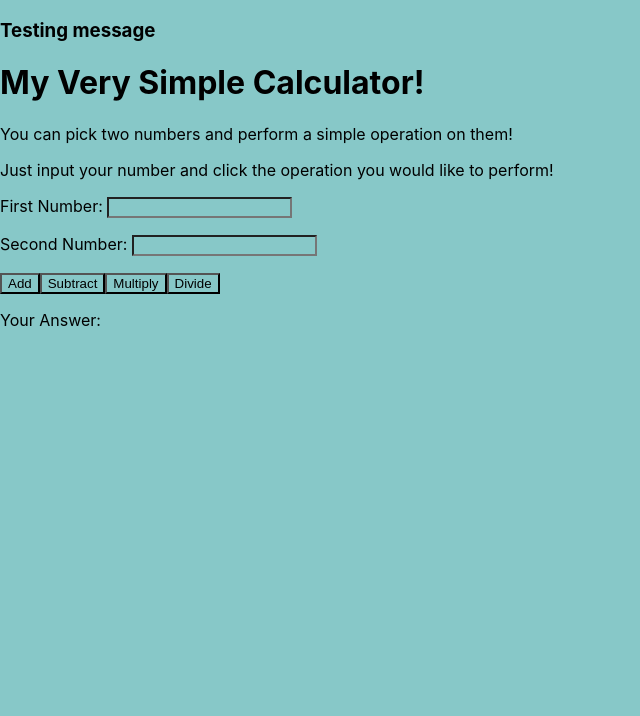
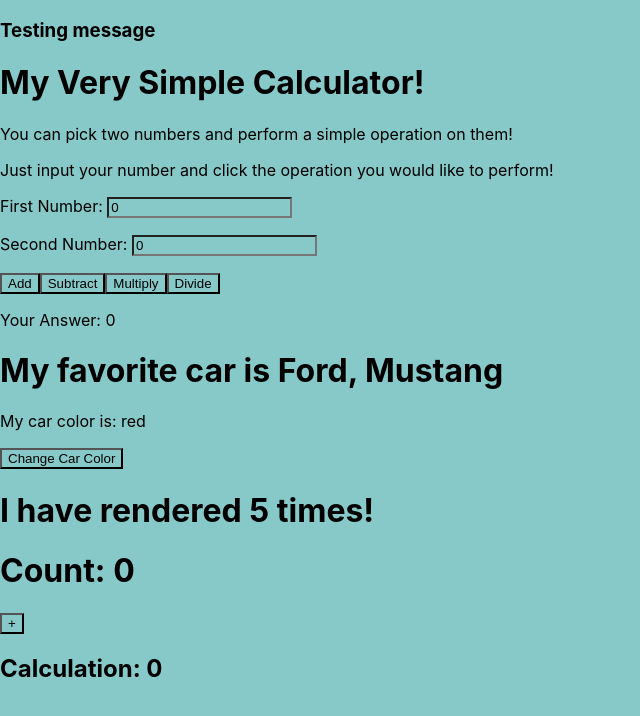
Before and after one commit to lynnameenrollins/react-code, a React (Create React App) app: page / in a window 1280 px wide. Shown: the top 716 px of the page, without its empty margins (0-640 px from the left). Built offline with nearby package versions, Linux system fonts and the light colour scheme.

Commit message:
updated to take input variables using setState

```diff
--- /dev/null
+++ b/src/component/Demo.js
@@ -0,0 +1,20 @@
+import React, {useState} from 'react';
+
+function Demo() {
+    const[car, setCar] = useState({
+        brand: "Ford",
+        model: "Mustang",
+        year: "1964",
+        color: "red"
+    });
+    return (
+
+        <div>
+            <h1>My favorite car is {car.brand}, {car.model}</h1>
+            <p>My car color is: {car.color}</p>
+            <button onClick={() => setCar({...car,color:"Blue"})}>Change Car Color</button>
+        </div>
+    );
+}
+
+export default Demo;
--- /dev/null
+++ b/src/component/EffectHookExample.js
@@ -0,0 +1,19 @@
+import React, {useState, useEffect} from 'react';
+
+function EffectHookExample() {
+    const[count, SetCount] = useState(0);
+
+    useEffect(()=>{
+        setTimeout(()=>{
+            SetCount((count) => count +1);
+
+    }, 1000);}, )
+
+    return (
+        <div>
+            <h1> I have rendered {count} times!</h1>
+        </div>
+    );
+}
+
+export default EffectHookExample;
--- /dev/null
+++ b/src/component/EffectNew.js
@@ -0,0 +1,20 @@
+import React, {useState, useEffect} from 'react';
+
+function EffectNew() {
+    const[count, setCount] = useState(0);
+    const[calculation, setCalculation] = useState(0);
+
+    useEffect(() =>{
+        setCalculation(() => count*2);
+    },[count]);
+
+    return (
+        <div>
+            <h1>Count: {count}</h1>
+            <button onClick ={() =>setCount((c) => c+1)}> +</button>
+            <h2>Calculation: {calculation}</h2>
+        </div>
+    );
+
+    }
+export default EffectNew;
--- a/src/component/MyCalculator.js
+++ b/src/component/MyCalculator.js
@@ -5,51 +5,60 @@ class MyCalculator extends Component {
         super(props);
         this.state ={
             message: "Testing message",
-            number1: 1,
-            number2:2,
-            answer: ""
+            number1: 0,
+            number2:0,
+            answer: 0
         };
     }
+
+    handleChange = () =>{
+        this.setState({number1:Number(document.getElementById("number1").value)});
+        this.setState({number2:Number(document.getElementById("number2").value)});
+    }
     addNumbers =() =>{
-        var a, b, c;
-        var a = Number(document.getElementById("number1").value);
-        var b = Number(document.getElementById("number2").value);
+        // var a, b, c;
+        var c;
+        this.setState({number1:Number(document.getElementById("number1").value)});
+        this.setState({number2:Number(document.getElementById("number2").value)});
 
-        c = a + b
-        console.log('a(', a, ' ) + b(', b, ')= ', c)
+        c = this.state.number1 + this.state.number2
+        console.log('a(', this.state.number1, ' ) + b(', this.state.number2, ')= ', c)
 
         this.setState({
             answer: c
         });
     };
     subNumbers =() =>{
-        var a, b, c;
-        var a = Number(document.getElementById("number1").value);
-        var b = Number(document.getElementById("number2").value);
-        c = a - b;
-        console.log('a(', a, ' ) - b(', b, ')= ', c)
+        var c;
+        this.setState({number1:Number(document.getElementById("number1").value)});
+        this.setState({number2:Number(document.getElementById("number2").value)});
+
+        c = this.state.number1 - this.state.number2
+        console.log('a(', this.state.number1, ' ) - b(', this.state.number2, ')= ', c)
 
         this.setState({
             answer: c
         });
     };
     mutliNumbers =() =>{
-        var a, b, c;
-        var a = Number(document.getElementById("number1").value);
-        var b = Number(document.getElementById("number2").value);
-        c = a * b;
-        console.log('a(', a, ' ) * b(', b, ')= ', c)
+        var c;
+        this.setState({number1:Number(document.getElementById("number1").value)});
+        this.setState({number2:Number(document.getElementById("number2").value)});
+
+        c = this.state.number1 * this.state.number2
+        console.log('a(', this.state.number1, ' ) * b(', this.state.number2, ')= ', c)
 
         this.setState({
             answer: c
         });
     };
     divideNumbers =() =>{
-        var a, b, c;
-        var a = Number(document.getElementById("number1").value);
-        var b = Number(document.getElementById("number2").value);
-        c = a / b;
-        console.log('a(', a, ' ) / b(', b, ')= ', c)
+        var c;
+        this.setState({number1:Number(document.getElementById("number1").value)});
+        this.setState({number2:Number(document.getElementById("number2").value)});
+
+        c = this.state.number1 / this.state.number2
+        console.log('a(', this.state.number1, ' ) / b(', this.state.number2, ')= ', c)
 
         this.setState({
             answer: c
@@ -59,6 +68,7 @@ class MyCalculator extends Component {
 
 
     render() {
+
         return (
             <div>
 
@@ -69,12 +79,12 @@ class MyCalculator extends Component {
 
 
             <label>First Number: </label>
-            <input type="number" id="number1"></input>
+            <input type="number" id="number1" value={this.state.number1} onChange={this.handleChange} ></input>
             <p></p>
             <label>Second Number: </label>
-            <input type="number" id="number2"></input>
+            <input type="number" id="number2" value={this.state.number2} onChange={this.handleChange}></input>
             <p></p>
-            <button type="button" id ="buttonAdd" onClick={this.addNumbers}>Add</button>
+            <button type="button" id ="buttonAdd"  onClick={this.addNumbers}>Add</button>
             <button type="button" id ="buttonSub" onClick={this.subNumbers}>Subtract</button>
             <button type="button"  id ="buttonMulti"onClick={this.mutliNumbers}>Multiply</button>
             <button type="button" id ="buttonDivide" onClick={this.divideNumbers}>Divide </button>
--- a/src/index.js
+++ b/src/index.js
@@ -6,7 +6,11 @@ import {TodoComponent} from './component/ToDoComponent';
 import MyFuncComponent from './component/MyFuncComponent';
 import NewClassComponent from './component/NewClassComponent';
 import MyCalculator from './component/MyCalculator';
+import Demo from './component/Demo';
+import EffectHookExample from './component/EffectHookExample';
+import EffectNew from './component/EffectNew.js';
 import reportWebVitals from './reportWebVitals';
+
 
 
 ReactDOM.render(
@@ -16,7 +20,9 @@ ReactDOM.render(
     <TodoComponent name = 'Carol' />
     <MyFuncComponent name = 'Mike' age = {27}/> */}
     <MyCalculator />
-
+    <Demo/>
+    <EffectHookExample/>
+    <EffectNew/>
   </React.StrictMode>,
   document.getElementById('root')
 );
```
Also changed, not shown: 1 other file (tests, documents, lock files or other folders).
